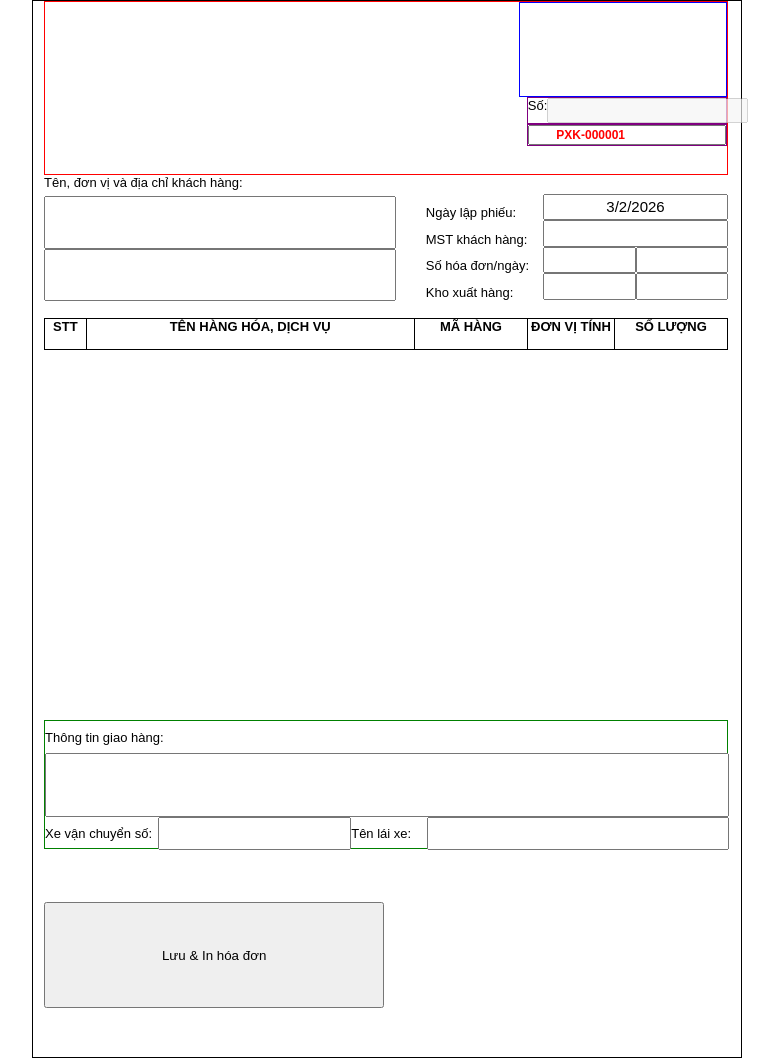
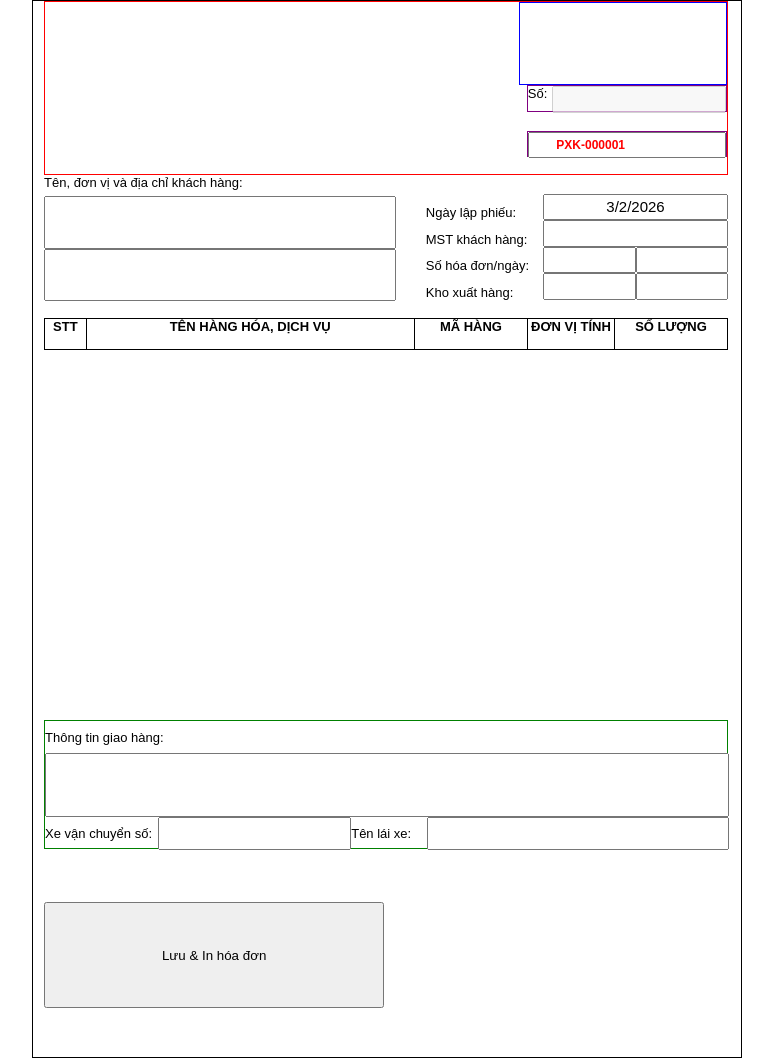
Before and after one commit to iamkhoi15/PhieuXuatKho, a plain HTML site: page index.html in a window 1280 px wide. Shown: the whole page, without its empty margins (253-1032 px from the left). Drawn offline with nearby package versions, Linux system fonts and the light colour scheme.

Commit message:
New commit

```diff
--- a/form.css
+++ b/form.css
@@ -53,14 +53,14 @@
 
 .co .formName {
     width: 5.5cm;
-    height: 3.8cm;
+    height: 4.6cm;
     display: flex;
     flex-direction: column;
 }
 
 .co .formName .nameSection {
     width: 5.5cm;
-    height: 3.1cm;
+    height: 3.5cm;
     border: 1px solid blue;
 }
 
@@ -69,6 +69,7 @@
     height: 0.7cm;
     border: 1px solid purple;
     margin-left: 0.2cm;
+    margin-bottom: 0.5cm;
     display: flex;
 }
 
@@ -78,13 +79,13 @@
 }
 
 .co .formName .formNumber input {
-    width: 5.3cm;
-    height: 0.7;
+    width: 4.6cm;
+    height: 0.7cm;
 }
 
 .co .formName .formNumber .number {
     width: 5.3cm;
-    height: 0.7;
+    height: 0.7cm;
     font-size: 12px;
     color: red;
     font-weight: bold;
```
